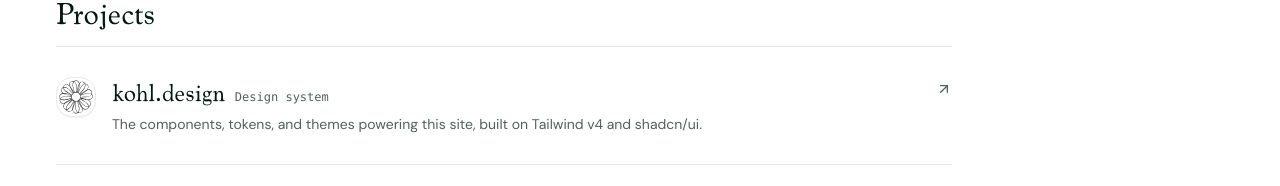
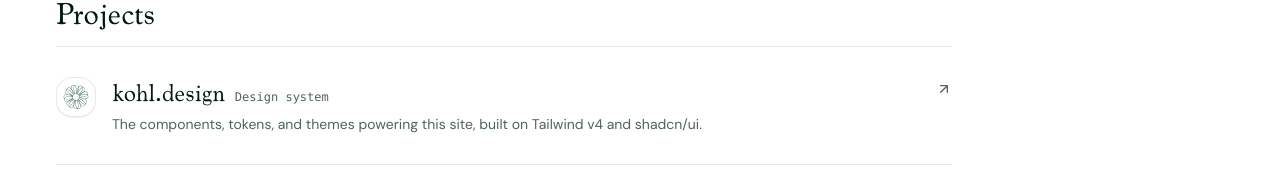
Before and after one commit to bergets/kohl-design, a Next.js app: page /projects in a window 1280 px wide. Shown: the part 540-726 px from the top of the page. Built offline with nearby package versions, Linux system fonts and the light colour scheme.

Commit message:
fix(projects): use inline BrandFlower for dark mode support

```diff
--- a/app/projects/page.tsx
+++ b/app/projects/page.tsx
@@ -2,6 +2,7 @@ import type { Metadata } from "next";
 import Link from "next/link";
 import { cooper } from "@/app/fonts";
 import { SiteHeader } from "@/components/SiteHeader";
+import { BrandFlower } from "@/components/BrandFlower";
 import { Card } from "@/components/ui/card";
 import { PLAYGROUND_EXPERIMENTS } from "@/app/playground/experiments";
 import { ArrowUpRight, Gavel } from "lucide-react";
@@ -19,7 +20,6 @@ const PROJECTS = [
       "The components, tokens, and themes powering this site, built on Tailwind v4 and shadcn/ui.",
     href: "/design-system",
     external: false,
-    icon: "/icon.svg",
   },
   {
     title: "Köhlisar",
@@ -107,11 +107,17 @@ export default function ProjectsPage() {
                 const content = (
                   <>
                     <div className="flex items-start gap-4">
-                      <img
-                        src={project.icon}
-                        alt=""
-                        className="size-10 rounded-xl object-cover shrink-0 mt-0.5 border border-border/50 shadow-2xs"
-                      />
+                      {project.icon ? (
+                        <img
+                          src={project.icon}
+                          alt=""
+                          className="size-10 rounded-xl object-cover shrink-0 mt-0.5 border border-border/50 shadow-2xs"
+                        />
+                      ) : (
+                        <div className="size-10 rounded-xl bg-white dark:bg-[#01201a] border border-border/50 shadow-2xs flex items-center justify-center shrink-0 mt-0.5">
+                          <BrandFlower className="size-7 text-pine-700 dark:text-[#FCD3D6]" />
+                        </div>
+                      )}
                       <div className="space-y-1.5">
                         <div className="flex items-baseline gap-2.5 flex-wrap">
                           <h3 className={`${cooper.className} text-xl sm:text-2xl font-normal text-pine-900 dark:text-white group-hover:text-primary dark:group-hover:text-[#FCD3D6] transition-colors`}>
```
